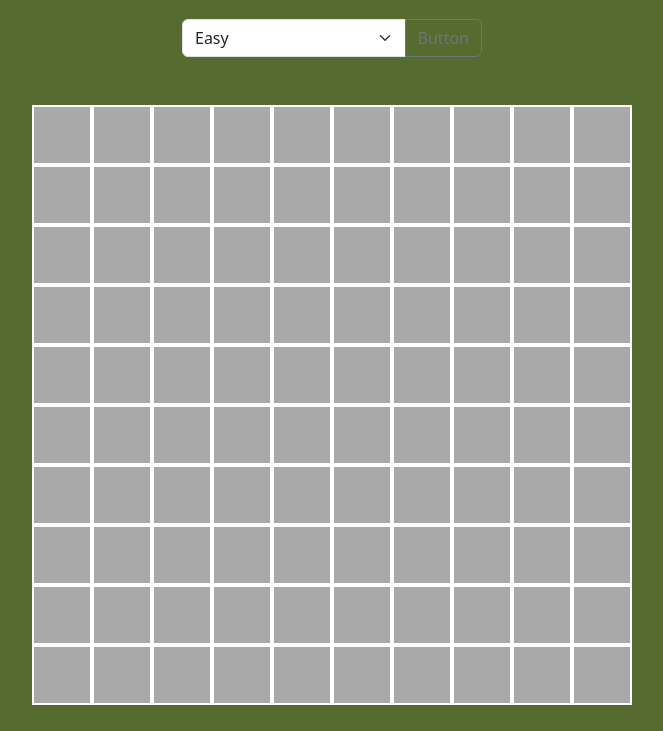
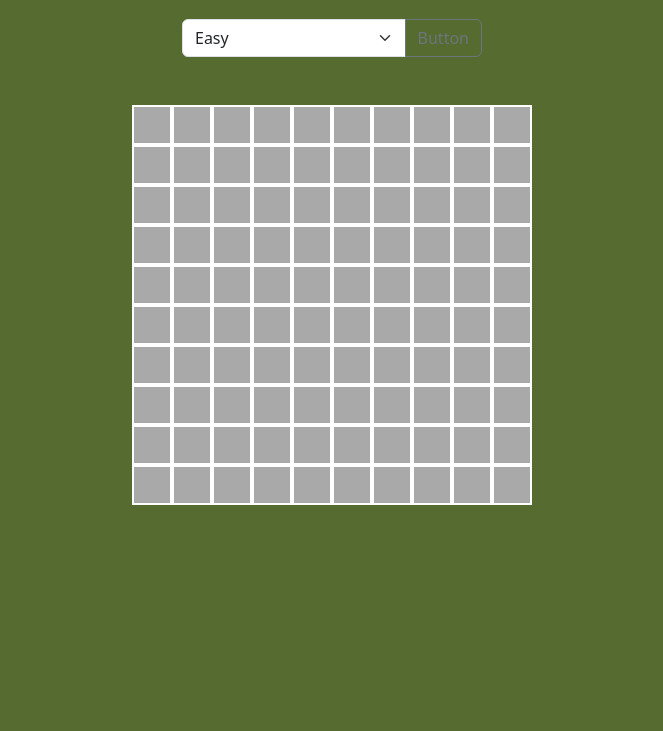
Before and after one commit to MassimoAzzini/js-campominato-dom, a plain HTML site: page index.html in a window 1280 px wide. Both pictures are taken after a click on the button "Button". Shown: the part 69-800 px from the top of the page, without its empty margins (308-971 px from the left). Drawn offline with nearby package versions, Linux system fonts and the light colour scheme.

Commit message:
[fix]: function reset message

```diff
--- a/css/style.css
+++ b/css/style.css
@@ -14,8 +14,8 @@ section .cst-menu {
 }
 
 .content {
-  width: 600px;
-  height: 600px;
+  width: 400px;
+  height: 400px;
 }
 
 .square {
--- a/index.html
+++ b/index.html
@@ -143,6 +143,7 @@
       <div class="square"></div>
 
     </div>
+    <h2 id="output"></h2>
   </section>
 
   <script src="js/script.js"></script>
--- a/js/script.js
+++ b/js/script.js
@@ -2,6 +2,7 @@ const content = document.querySelector('.content');
 const btn = document.querySelector('.btn');
 const bombNumber = [];
 const emptySquare = [];
+const output = document.getElementById('output');
 
 let messaggio
 
@@ -54,11 +55,9 @@ btn.addEventListener('click', function(){
 
         }
 
-
-        console.log(emptySquare)
       }
 
-      console.log(messaggio)
+      document.getElementById('output').innerHTML = messaggio;
 
     });
 
@@ -97,10 +96,11 @@ function createSquare (index){
 
 function reset(){
   content.innerHTML = '';
+  output.innerHTML = '';
   bombNumber.splice(0, bombNumber.length);
   score = 0
   emptySquare.splice(0, emptySquare.length);
-  messaggio = '';
+  messaggio = ''
 };
 
 
@@ -144,5 +144,4 @@ function viewBomb(){
 
   }
 
-  console.log(listSquare)
 }
```
